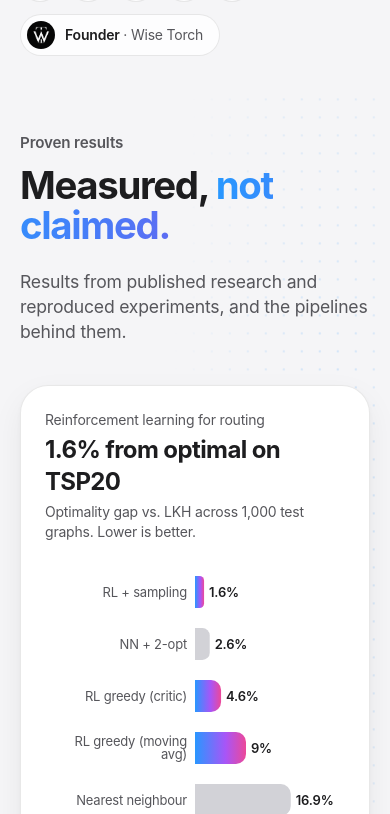
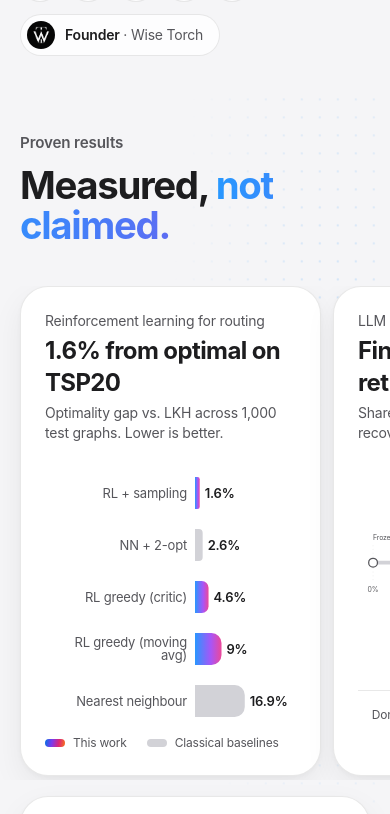
Before and after one commit to SHAZAN01/portfolio, a Next.js app: page / in a window 390 px wide. Shown: the part 968-1782 px from the top of the page. Built offline with nearby package versions, Linux system fonts and the light colour scheme.

Commit message:
Mobile: swipe rows, compact sections, cleaner photo ring

```diff
--- a/src/app/globals.css
+++ b/src/app/globals.css
@@ -358,3 +358,18 @@ body {
 @keyframes sf-a { from { transform: translate3d(0, 0, 0) scale(1); } to { transform: translate3d(28vw, 32vh, 0) scale(1.25); } }
 @keyframes sf-b { from { transform: translate3d(0, 0, 0) scale(1); } to { transform: translate3d(-32vw, 26vh, 0) scale(.85); } }
 @keyframes sf-c { from { transform: translate3d(0, 0, 0) scale(1.1); } to { transform: translate3d(-22vw, -38vh, 0) scale(1.3); } }
+
+/* ── Mobile: shorter, swipeable, scannable ──────────────────────── */
+@media (max-width: 639px) {
+  .m-scroll {
+    display: flex !important; gap: 12px; overflow-x: auto; scroll-snap-type: x mandatory;
+    margin-inline: calc(-1 * clamp(1.25rem, 4vw, 2.5rem)); padding-inline: clamp(1.25rem, 4vw, 2.5rem);
+    scroll-padding-inline: clamp(1.25rem, 4vw, 2.5rem); scrollbar-width: none; padding-bottom: 4px;
+  }
+  .m-scroll::-webkit-scrollbar { display: none; }
+  .m-scroll > * { flex: 0 0 86%; scroll-snap-align: start; min-width: 0; }
+  .skill-list { display: flex; flex-wrap: wrap; gap: 6px; }
+  .skill-list > li { margin: 0 !important; padding: 5px 11px; border-radius: 999px; background: var(--card-2); font-size: 13px; }
+  .skill-list > li > svg { display: none; }
+  section:not(#contact):not(#top) .lede { display: none; }
+}
--- a/src/components/home/Collaborate.tsx
+++ b/src/components/home/Collaborate.tsx
@@ -28,7 +28,7 @@ export function Collaborate() {
           <p className="lede mx-auto mt-5 text-center">Hiring a data scientist, building a startup, or working on language AI?</p>
         </div>
 
-        <ul className="mt-10 grid gap-3 sm:grid-cols-2 lg:grid-cols-4">
+        <ul className="mt-10 hidden gap-3 sm:grid sm:grid-cols-2 lg:grid-cols-4">
           {intents.map((x) => (
             <li key={x.topic}>
               <button onClick={() => choose(x.topic)} className="grad-border card-sm h-full w-full p-5 text-left transition-transform hover:-translate-y-0.5">
@@ -40,7 +40,7 @@ export function Collaborate() {
         </ul>
 
         <div className="mt-10 grid gap-6 lg:grid-cols-12">
-          <div className="lg:col-span-4">
+          <div className="hidden sm:block lg:col-span-4">
             <p className="font-semibold">Find me online</p>
             <ul className="mt-3 grid grid-cols-2 gap-2 lg:grid-cols-1">
               {profile.social.map((s) => (
--- a/src/components/home/Experience.tsx
+++ b/src/components/home/Experience.tsx
@@ -27,7 +27,7 @@ export function Experience() {
                   <span className="text-sm text-dim">{r.period}</span>
                 </div>
                 <p className="text-sm text-dim">{r.org}</p>
-                <p className="mt-3 text-[15px]">{r.points[0]}</p>
+                <p className="mt-3 hidden text-[15px] sm:block">{r.points[0]}</p>
               </li>
             ))}
             <li className="p-6">
--- a/src/components/home/Flagship.tsx
+++ b/src/components/home/Flagship.tsx
@@ -18,7 +18,7 @@ export function Flagship() {
           <Link href="/projects" className="btn btn-ghost">All {total} projects</Link>
         </div>
 
-        <ul className="mt-10 grid gap-4 sm:grid-cols-2 lg:grid-cols-3">
+        <ul className="m-scroll mt-10 grid gap-4 sm:grid-cols-2 lg:grid-cols-3">
           {flagship.map((p, i) => {
             const ext = p.href.startsWith("http");
             const c = ROLE_COLOR[p.role];
--- a/src/components/home/People.tsx
+++ b/src/components/home/People.tsx
@@ -3,8 +3,8 @@
 import Image from "next/image";
 import * as Tabs from "@radix-ui/react-tabs";
 import * as Dialog from "@radix-ui/react-dialog";
-import { ArrowRight, Quote, X, Check } from "lucide-react";
-import { collaborators, mentees, recommendations } from "@/content/people";
+import { ArrowRight, X, Check } from "lucide-react";
+import { collaborators, mentees } from "@/content/people";
 import { Tilt } from "./Tilt";
 
 const initials = (n: string) => n.replace(/^Dr\.\s*/, "").split(" ").map((w) => w[0]).slice(0, 2).join("");
@@ -21,7 +21,7 @@ export function People({ banner, mentorPhoto }: { banner: string; mentorPhoto?:
           <p className="lede">Advisors, co-authors, and the researchers I mentor.</p>
         </div>
 
-        <Tilt className="reveal mt-10" max={4}>
+        <Tilt className="reveal mt-10 hidden sm:block" max={4}>
           <div className="relative overflow-hidden rounded-[28px] border border-line">
             <Image src={banner} alt="Shazan Ansar: AI/ML, data engineering, MLOps, data science" width={1400} height={350}
                    sizes="(min-width:1180px) 1100px, 100vw" className="h-auto w-full" />
@@ -30,26 +30,8 @@ export function People({ banner, mentorPhoto }: { banner: string; mentorPhoto?:
         </Tilt>
 
         <div className="mt-4 grid gap-4 lg:grid-cols-12">
-          <div className="grid gap-4 lg:col-span-5">
-            {recommendations.map((r) => (
-              <figure key={r.name} className="reveal grad-ring-card relative overflow-hidden rounded-[28px] p-7 sm:p-9">
-                <Quote aria-hidden className="size-10 text-white/90" />
-                <blockquote className="mt-5 text-[clamp(1.3rem,2.2vw,1.65rem)] font-semibold leading-snug tracking-tight text-white">
-                  {r.quote}
-                </blockquote>
-                <figcaption className="mt-7 flex items-center gap-3">
-                  <span className="grid size-11 place-items-center rounded-full bg-white/15 font-bold text-white backdrop-blur">{initials(r.name)}</span>
-                  <span>
-                    <span className="block font-semibold text-white">{r.name}</span>
-                    <span className="block text-sm text-white/75">{r.title}</span>
-                    <span className="block text-xs text-white/60">{r.relation}</span>
-                  </span>
-                </figcaption>
-              </figure>
-            ))}
-          </div>
 
-          <Tabs.Root defaultValue="collab" className="reveal card overflow-hidden lg:col-span-7" style={{ ["--d" as string]: "90ms" }}>
+          <Tabs.Root defaultValue="collab" className="reveal card overflow-hidden lg:col-span-12" style={{ ["--d" as string]: "90ms" }}>
             <Tabs.List aria-label="People" className="grid grid-cols-2 gap-1 border-b border-line p-2 sm:flex">
               {[["collab", `Collaborators · ${collaborators.length}`], ["mentor", `Mentoring · ${mentees.length}`]].map(([v, l]) => (
                 <Tabs.Trigger key={v} value={v}
@@ -60,7 +42,7 @@ export function People({ banner, mentorPhoto }: { banner: string; mentorPhoto?:
             </Tabs.List>
 
             <Tabs.Content value="collab" className="panel-in p-4 outline-none sm:p-6">
-              <ul className="grid gap-3 sm:grid-cols-2">
+              <ul className="grid gap-3 sm:grid-cols-2 lg:grid-cols-3">
                 {collaborators.map((p) => (
                   <li key={p.name} className="hover-lift flex gap-3.5 rounded-2xl bg-card-2 p-4">
                     <span className="grid size-12 shrink-0 place-items-center rounded-2xl text-[15px] font-bold text-white"
@@ -68,7 +50,7 @@ export function People({ banner, mentorPhoto }: { banner: string; mentorPhoto?:
                     <span className="min-w-0">
                       <span className="block font-semibold leading-snug">{p.name}</span>
                       <span className="block text-sm text-dim">{p.role} · {p.org}</span>
-                      <span className="mt-2 flex flex-wrap gap-1">
+                      <span className="mt-2 hidden flex-wrap gap-1 sm:flex">
                         {p.work.map((w) => <span key={w} className="rounded-full border border-line px-2 py-0.5 text-[11px] text-dim">{w}</span>)}
                       </span>
                     </span>
--- a/src/components/home/Research.tsx
+++ b/src/components/home/Research.tsx
@@ -28,7 +28,7 @@ export function Research() {
           <p className="lede">Large language models for machine translation, evaluated with care.</p>
         </div>
 
-        <ul className="mt-10 grid gap-4 lg:grid-cols-3">
+        <ul className="m-scroll mt-10 grid gap-4 lg:grid-cols-3">
           {publications.map((p, i) => {
             const photo = PHOTO[p.id] ? asset(PHOTO[p.id], "") : "";
             return (
--- a/src/components/home/Results.tsx
+++ b/src/components/home/Results.tsx
@@ -14,7 +14,7 @@ export function Results() {
           <p className="lede">Results from published research and reproduced experiments, and the pipelines behind them.</p>
         </div>
 
-        <div className="mt-10 grid gap-4 lg:grid-cols-12">
+        <div className="m-scroll mt-10 grid gap-4 lg:grid-cols-12">
           <article className="reveal card min-w-0 p-6 sm:p-8 lg:col-span-7">
             <p className="text-sm text-dim">Reinforcement learning for routing</p>
             <h3 className="mt-1 text-2xl font-bold tracking-tight">1.6% from optimal on TSP20</h3>
--- a/src/components/home/Skills.tsx
+++ b/src/components/home/Skills.tsx
@@ -40,7 +40,7 @@ export function Skills() {
                     <p className="flex items-center gap-2 text-xs font-semibold uppercase tracking-[0.1em] text-dim">
                       <span className={`size-2 rounded-full ${l.dot}`} aria-hidden />{l.label}
                     </p>
-                    <ul className="mt-4 space-y-2.5">
+                    <ul className="skill-list mt-4 space-y-2.5">
                       {r[l.key].map((s) => (
                         <li key={s} className="flex items-start gap-2.5 text-[15px]">
                           <Check className={`mt-0.5 size-4 shrink-0 ${l.key === "advanced" ? "text-violet" : l.key === "core" ? "text-blue" : "text-faint"}`} aria-hidden />
```
Also changed, not shown: public/images/life/14-img-5169.jpg (deleted), 1 other file (tests, documents, lock files or other folders).
